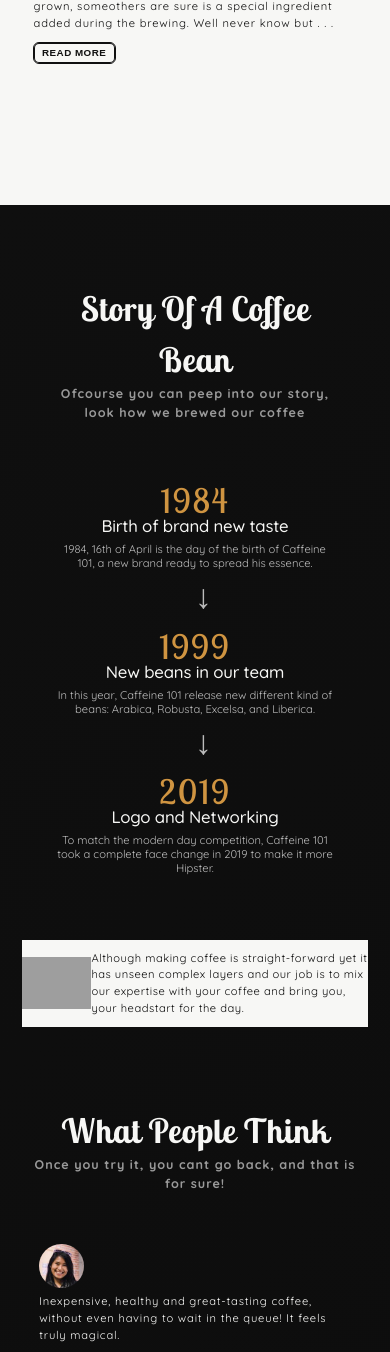
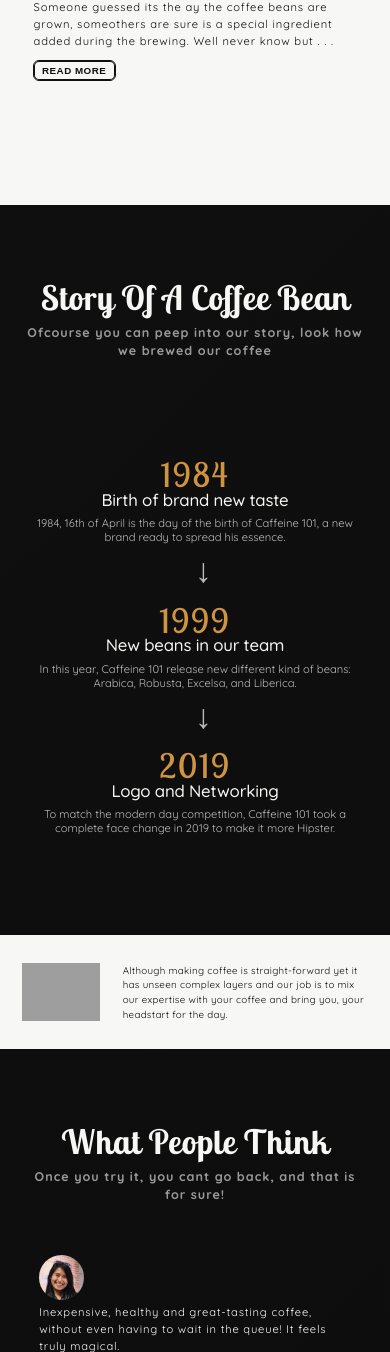
Before and after one commit to EpicNoxious/Coffee-Web-App, a Flask app: page / in a window 390 px wide. Shown: the part 1483-2835 px from the top of the page. Run offline with Flask 2, Linux system fonts and the light colour scheme; grey boxes are pictures that could not be loaded.

Commit message:
+white space alterations +font alterations

```diff
--- a/static/css/style.css
+++ b/static/css/style.css
@@ -2432,7 +2457,6 @@
 .section__history {
   min-height: 80rem;
   display: grid;
-  padding: 3.2rem;
   min-height: 100vh;
   grid-template-columns: 1fr 1fr;
   color: var(--off-white); }
@@ -2442,7 +2466,7 @@
   .section__history-main {
     grid-column: 1 / -1;
     margin: 0 auto;
-    padding: 8rem 3.2rem 4.8rem 3.2rem; }
+    padding: 9.6rem 3.2rem 4.8rem 3.2rem; }
     .section__history-main__heading {
       font-size: 6.4rem;
       font-weight: 700;
@@ -2516,13 +2540,26 @@
       justify-content: center; }
       @media only screen and (max-width: 62.5em) {
         .section__history--image-content {
-          max-width: 50rem; } }
+          max-width: 55rem; } }
+      @media only screen and (max-width: 46.87em) {
+        .section__history--image-content {
+          max-width: 45rem; } }
+      @media only screen and (max-width: 31.25em) {
+        .section__history--image-content {
+          max-width: 35rem; } }
       .section__history--image-content--text {
         font-size: 1.6rem;
         font-weight: 400;
         color: var(--off-black-3);
         letter-spacing: 0.5px;
         position: relative; }
+        @media only screen and (max-width: 62.5em) {
+          .section__history--image-content--text {
+            font-size: 1.8rem; } }
+        @media only screen and (max-width: 31.25em) {
+          .section__history--image-content--text {
+            letter-spacing: 0.3px;
+            font-size: 1.4rem; } }
     .section__history--image-coffeebean {
       width: 30%;
       height: auto;
@@ -2684,7 +2722,7 @@
   color: var(--off-white);
   display: grid;
   grid-template-columns: 1fr 1fr;
-  padding: 8rem 3.2rem 3.2rem 3.2rem;
+  padding: 9.6rem 3.2rem 9.6rem 3.2rem;
   min-height: 100vh; }
   @media only screen and (max-width: 62.5em) {
     .section-testimonials {
--- a/static/sass/base/_base.scss
+++ b/static/sass/base/_base.scss
@@ -27,7 +27,7 @@
 html {
   font-size: 62.5%; // 10/16
   overflow-x: hidden;
-  // scroll-behavior: smooth;
+  scroll-behavior: smooth;
 
   @include respond(big-desktop) {
     font-size: 0.6vw;
--- a/static/sass/layout/_card.scss
+++ b/static/sass/layout/_card.scss
@@ -1,5 +1,5 @@
 .section-products {
-  padding: 8rem 3.2rem 3.2rem 3.2rem;
+  padding: 9.6rem 3.2rem 9.6rem 3.2rem;
   height: auto;
   &-grid {
     display: grid;
@@ -8,7 +8,7 @@
     row-gap: 4.8rem;
 
     @include respond(big-tab) {
-      column-gap: 0;
+      column-gap: 6.4rem;
       row-gap: 4.8rem;
     }
 
@@ -24,7 +24,7 @@
     @include respond(big-tab) {
       grid-template-columns: repeat(2, 1fr);
     }
-    @include respond(sm-tab) {
+    @include respond(sm-mob) {
       grid-template-columns: repeat(1, 1fr);
     }
   }
@@ -58,27 +58,33 @@
   display: flex;
   align-items: flex-start;
   justify-content: center;
-  height: 35rem;
-  max-width: 25rem;
+  height: 40rem;
+  max-width: 30rem;
   border-radius: 3.5rem;
   overflow: hidden;
   position: relative;
 
   @include respond(big-desktop) {
     max-width: 35rem;
-    height: 45rem;
+    max-height: 45rem;
+  }
+  @include respond(sm-desktop) {
+    max-width: 25rem;
+    max-height: 36rem;
   }
 
   @include respond(big-tab) {
-    height: 35rem;
+    max-height: 45rem;
+    max-width: 30rem;
   }
 
-  @include respond(md-tab) {
-    height: 30rem;
+  @include respond(big-mob) {
+    max-height: 36rem;
+    max-width: 25rem;
   }
-  @include respond(sm-tab) {
-    height: 45rem;
-    max-width: 35rem;
+  @include respond(big-mob) {
+    max-height: 40rem;
+    max-width: 30rem;
   }
 
   &--1 {
--- a/static/sass/layout/_cta.scss
+++ b/static/sass/layout/_cta.scss
@@ -12,7 +12,7 @@
   &-box {
     margin: 0 auto;
     text-align: center;
-    margin: 16rem 4.8rem 16rem 4.8rem;
+    margin: 9.6rem 4.8rem 9.6rem 4.8rem;
 
     &--heading {
       font-size: 4.8rem;
@@ -82,12 +82,12 @@
     border-bottom-right-radius: 5px;
     background-color: var(--off-white);
     border: none;
-    text-transform: uppercase;
+    text-transform: capitalize;
     font-weight: 600;
-    letter-spacing: 1px;
-    font-size: 1.4rem;
+    letter-spacing: 0.5px;
+    font-size: 1.3rem;
     font-family: "Quicksand";
-    width: 25%;
+    width: 35%;
     transition: all 0.2s ease-in-out;
   }
 }
--- a/static/sass/layout/_header.scss
+++ b/static/sass/layout/_header.scss
@@ -13,6 +13,9 @@
   width: 92vw;
   z-index: 10000;
   margin: 2.4rem auto 0 auto;
+  @include respond(sm-mob) {
+    margin: 2rem auto 0 auto;
+  }
   padding: 0.6rem 2.8rem;
   flex: 0 0 100%;
 
@@ -25,6 +28,9 @@
   &__logo {
     display: flex;
     font-size: 3.2rem;
+    @include respond(sm-mob) {
+      font-size: 2.8rem;
+    }
     font-weight: 700;
     letter-spacing: 0.5px;
     text-decoration: none;
@@ -43,6 +49,9 @@
       &::after {
         width: 3rem;
         height: 3px;
+        @include respond(sm-mob) {
+          height: 2px;
+        }
         background-color: white;
         display: block;
       }
--- a/static/sass/layout/_hero.scss
+++ b/static/sass/layout/_hero.scss
@@ -8,7 +8,13 @@
   @include respond(sm-tab) {
     grid-template-columns: 1fr;
     grid-template-rows: 1fr 1fr;
-    height: auto;
+    max-height: auto;
+    width: 100vw;
+  }
+  @include respond(sm-tab) {
+    grid-template-columns: 1fr;
+    grid-template-rows: 1fr 1fr;
+    min-height: 100vh;
     width: 100vw;
   }
 
@@ -34,7 +40,7 @@
       }
       @include respond(sm-mob) {
         font-size: 6.4rem;
-        padding-top: 6.4rem;
+        padding-top: 3.2rem;
         text-align: center;
       }
     }
@@ -99,7 +105,7 @@
         margin: 0 auto;
       }
       @include respond(big-mob) {
-        max-width: 50%;
+        min-width: 50%;
         margin: 0 auto;
       }
     }
@@ -119,5 +125,8 @@
       max-width: 100vw;
       text-align: center;
     }
+    @include respond(sm-mob) {
+      font-size: 1.2rem;
+    }
   }
 }
--- a/static/sass/layout/_history.scss
+++ b/static/sass/layout/_history.scss
@@ -8,7 +8,6 @@
 .section__history {
   min-height: 80rem;
   display: grid;
-  padding: 3.2rem;
   min-height: 100vh;
   grid-template-columns: 1fr 1fr;
   color: var(--off-white);
@@ -19,7 +18,7 @@
   &-main {
     grid-column: 1 / -1;
     margin: 0 auto;
-    padding: 8rem 3.2rem 4.8rem 3.2rem;
+    padding: 9.6rem 3.2rem 4.8rem 3.2rem;
 
     &__heading {
       font-size: 6.4rem;
@@ -110,7 +109,13 @@
       justify-content: center;
 
       @include respond(sm-tab) {
-        max-width: 50rem;
+        max-width: 55rem;
+      }
+      @include respond(big-mob) {
+        max-width: 45rem;
+      }
+      @include respond(sm-mob) {
+        max-width: 35rem;
       }
 
       &--text {
@@ -119,7 +124,11 @@
         color: var(--off-black-3);
         letter-spacing: 0.5px;
         position: relative;
-        @include respond(sm-/mob) {
+        @include respond(sm-tab) {
+          font-size: 1.8rem;
+        }
+        @include respond(sm-mob) {
+          letter-spacing: 0.3px;
           font-size: 1.4rem;
         }
       }
--- a/static/sass/layout/_how.scss
+++ b/static/sass/layout/_how.scss
@@ -70,7 +70,8 @@
         max-width: 90%;
       }
       @include respond(big-mob) {
-        max-width: 70%;
+        width: 100%;
+        height: auto;
       }
     }
   }
--- a/static/sass/layout/_testimonials.scss
+++ b/static/sass/layout/_testimonials.scss
@@ -2,7 +2,7 @@
   color: var(--off-white);
   display: grid;
   grid-template-columns: 1fr 1fr;
-  padding: 8rem 3.2rem 3.2rem 3.2rem;
+  padding: 9.6rem 3.2rem 9.6rem 3.2rem;
   min-height: 100vh;
   @include respond(sm-tab) {
     grid-template-columns: 1fr;
```
Also changed, not shown: other parts of static/css/style.css (+48 -22 lines).
